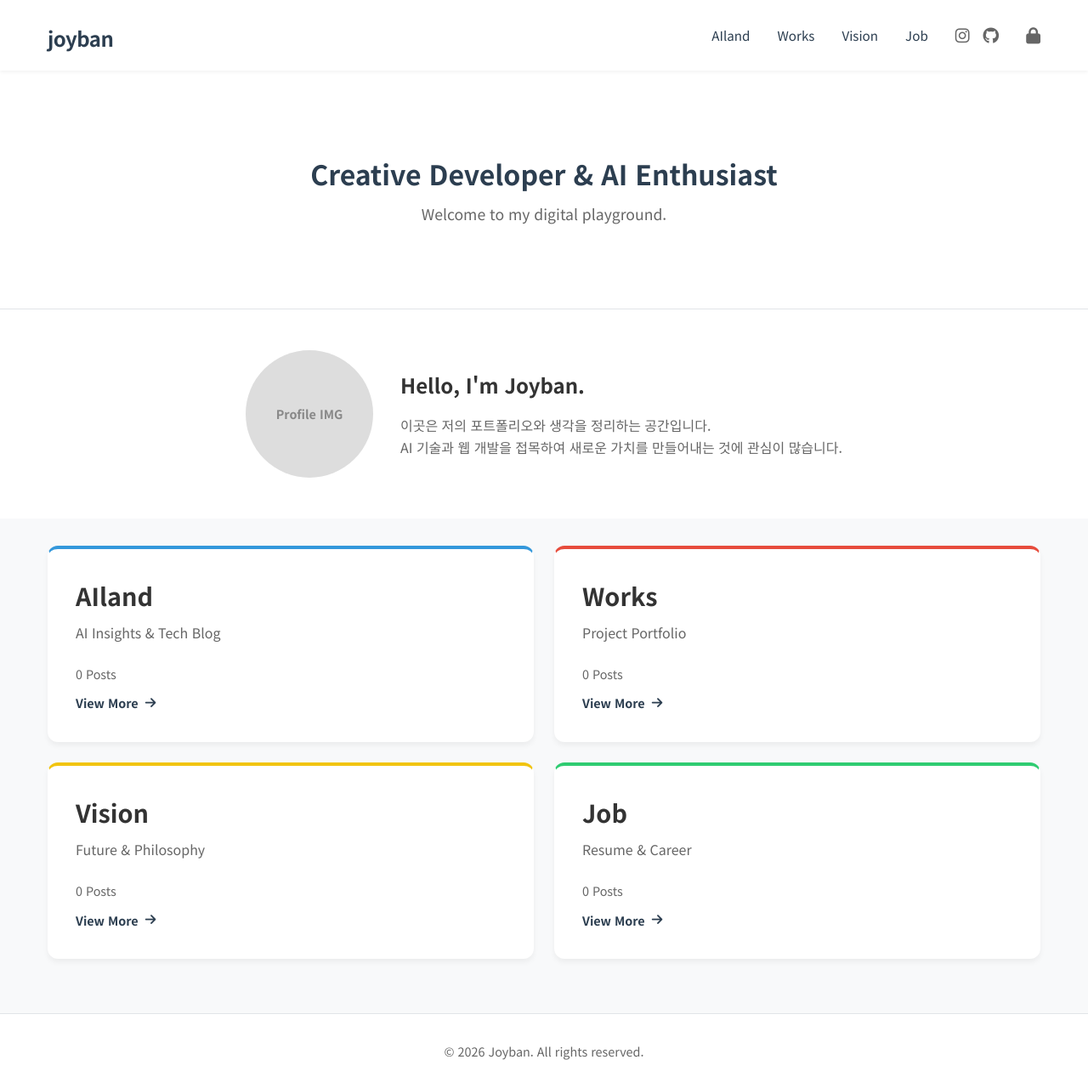
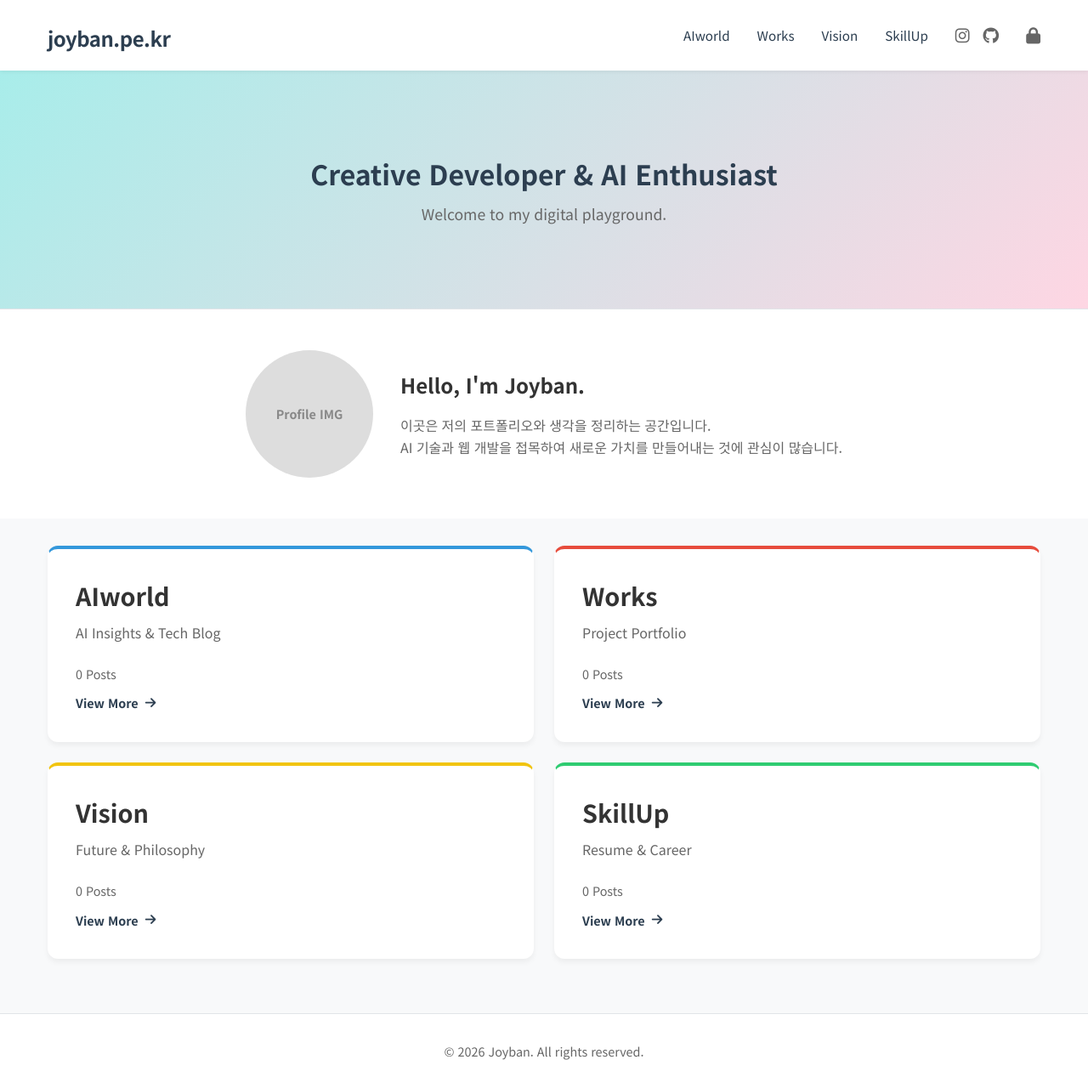
Before and after one commit to manizu2424/joybanpekr, a PHP site: page / in a window 1280 px wide. Shown: the whole page at 85% size. Run offline with PHP 8.4, Linux system fonts and the light colour scheme; data that the repository does not hold is empty.

Commit message:
메뉴명수정

```diff
--- a/admin_write.html
+++ b/admin_write.html
@@ -75,10 +75,10 @@
         </button>
         <nav class="main-nav">
           <ul class="menu-links">
-            <li><a href="board.html?category=ailand">AIland</a></li>
+            <li><a href="board.html?category=aiworld">AIworld</a></li>
             <li><a href="board.html?category=works">Works</a></li>
             <li><a href="board.html?category=vision">Vision</a></li>
-            <li><a href="board.html?category=job">Job</a></li>
+            <li><a href="board.html?category=skillup">SkillUp</a></li>
           </ul>
         </nav>
       </div>
--- a/css/style.css
+++ b/css/style.css
@@ -217,7 +217,8 @@ ul {
 .hero-section {
   padding: 4rem 0;
   text-align: center;
-  background-color: var(--white);
+  background: linear-gradient(135deg, #667eea 0%, #764ba2 100%);
+  background: linear-gradient(135deg, #a8edea 0%, #fed6e3 100%);
   border-bottom: 1px solid var(--border-color);
 }
 
@@ -303,7 +304,7 @@ ul {
 }
 
 /* 각 섹션별 포인트 컬러 (선택사항) */
-.item-ailand {
+.item-aiworld {
   border-top: 4px solid #3498db;
 }
 .item-works {
@@ -312,7 +313,7 @@ ul {
 .item-vision {
   border-top: 4px solid #f1c40f;
 }
-.item-job {
+.item-skillup {
   border-top: 4px solid #2ecc71;
 }
 
@@ -406,6 +407,8 @@ ul {
   background-color: var(--white);
   padding: 3rem 0 2rem;
   text-align: center;
+  background: linear-gradient(135deg, #667eea 0%, #764ba2 100%);
+  background: linear-gradient(135deg, #a8edea 0%, #fed6e3 100%);
   border-bottom: 1px solid var(--border-color);
 }
 
--- a/index.html
+++ b/index.html
@@ -22,7 +22,7 @@
     <!-- 헤더 영역 -->
     <header class="main-header">
       <div class="container">
-        <h1 class="logo"><a href="/">joyban</a></h1>
+        <h1 class="logo"><a href="/">joyban.pe.kr</a></h1>
         <button class="mobile-menu-toggle" aria-label="메뉴 열기">
           <span></span>
           <span></span>
@@ -30,10 +30,10 @@
         </button>
         <nav class="main-nav">
           <ul class="menu-links">
-            <li><a href="board.html?category=ailand">AIland</a></li>
+            <li><a href="board.html?category=aiworld">AIworld</a></li>
             <li><a href="board.html?category=works">Works</a></li>
             <li><a href="board.html?category=vision">Vision</a></li>
-            <li><a href="board.html?category=job">Job</a></li>
+            <li><a href="board.html?category=skillup">SkillUp</a></li>
           </ul>
           <ul class="social-links">
             <li>
@@ -81,21 +81,21 @@
       </div>
     </section>
 
-    <!-- 메인 컨텐츠 그리드 (AIland, Works, Vision, Job) -->
+    <!-- 메인 컨텐츠 그리드 (AIworld, Works, Vision, SkillUp) -->
     <main class="content-grid-section">
       <div class="container">
         <div class="grid-container">
-          <!-- AIland Section -->
+          <!-- AIworld Section -->
           <article
-            class="grid-item item-ailand"
-            onclick="location.href='board.html?category=ailand'"
+            class="grid-item item-aiworld"
+            onclick="location.href='board.html?category=aiworld'"
           >
             <div class="content">
-              <h3>AIland</h3>
+              <h3>AIworld</h3>
               <p>AI Insights & Tech Blog</p>
               <span
                 class="post-count"
-                data-category="ailand"
+                data-category="aiworld"
                 style="
                   display: block;
                   margin-bottom: 10px;
@@ -160,17 +160,17 @@
             </div>
           </article>
 
-          <!-- Job Section -->
+          <!-- SkillUp Section -->
           <article
-            class="grid-item item-job"
-            onclick="location.href='board.html?category=job'"
+            class="grid-item item-skillup"
+            onclick="location.href='board.html?category=skillup'"
           >
             <div class="content">
-              <h3>Job</h3>
+              <h3>SkillUp</h3>
               <p>Resume & Career</p>
               <span
                 class="post-count"
-                data-category="job"
+                data-category="skillup"
                 style="
                   display: block;
                   margin-bottom: 10px;
```
Also changed, not shown: board.html (+5 -5 lines), view.html (+4 -4 lines).
